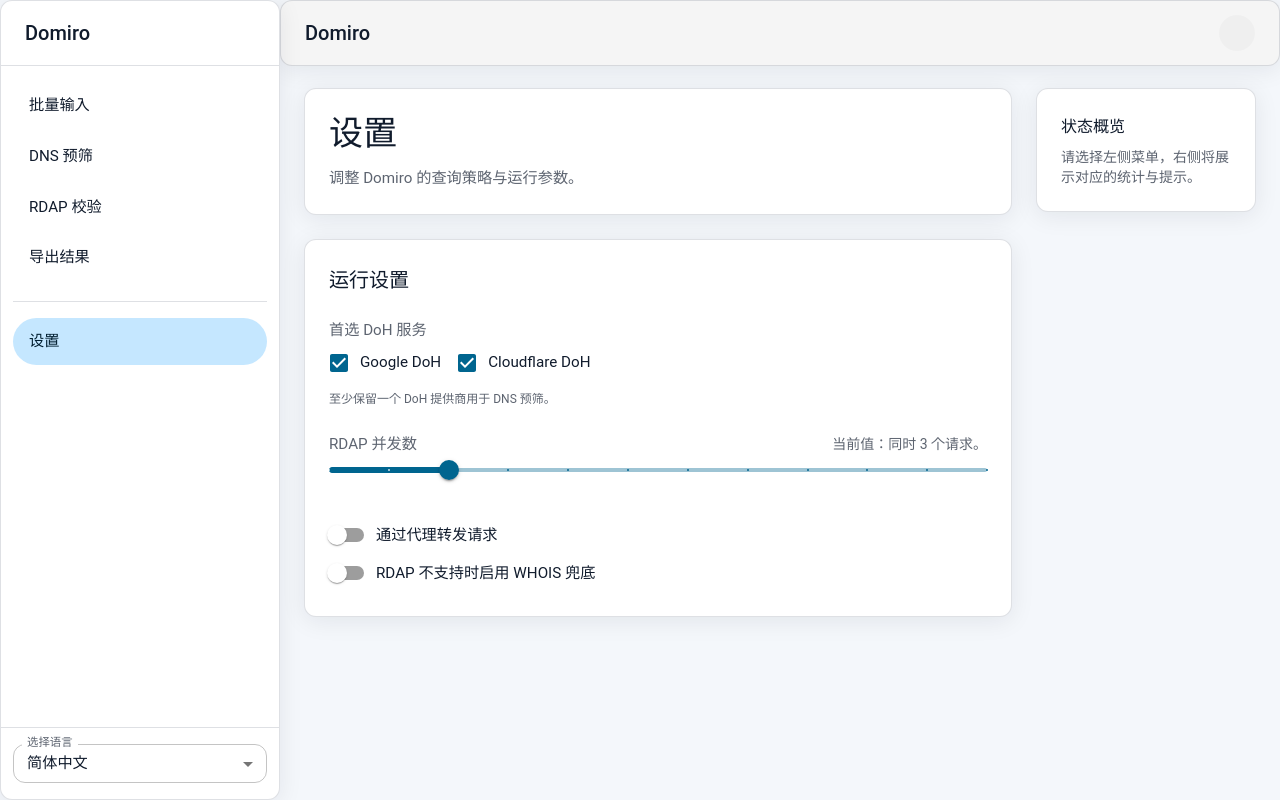
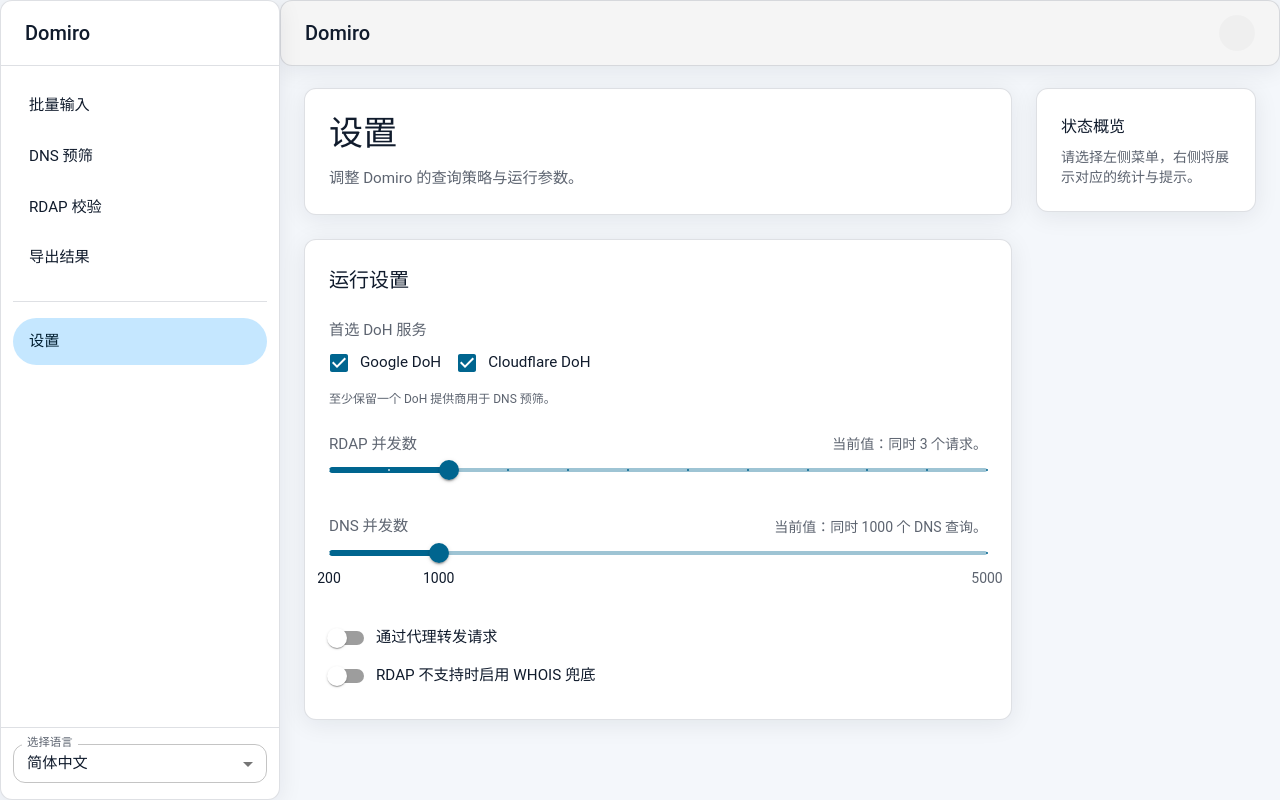
Before and after one commit to domiro-org/web, a React (Vite) app: page /settings in a window 1280 px wide. Built offline with nearby package versions, Linux system fonts and the light colour scheme.

Commit message:
feat(dns): throttle DoH lookups and expose concurrency setting

```diff
--- a/src/locales/en-US/common.json
+++ b/src/locales/en-US/common.json
@@ -162,6 +162,8 @@
   "page.export.settings.providerError": "Keep at least one provider active.",
   "page.export.settings.rdapConcurrency": "RDAP concurrency",
   "page.export.settings.rdapHelper": "Current value: {{value}} request(s) at a time.",
+  "page.export.settings.dnsConcurrency": "DNS concurrency",
+  "page.export.settings.dnsHelper": "Current value: {{value}} DNS lookups in parallel.",
   "page.export.settings.proxy": "Route requests through proxy",
   "page.export.settings.whois": "Enable WHOIS fallback when RDAP is unsupported",
   "page.export.sidebar.title": "Session overview",
--- a/src/locales/zh-Hans/common.json
+++ b/src/locales/zh-Hans/common.json
@@ -162,6 +162,8 @@
   "page.export.settings.providerError": "至少保留一个提供商。",
   "page.export.settings.rdapConcurrency": "RDAP 并发数",
   "page.export.settings.rdapHelper": "当前值：同时 {{value}} 个请求。",
+  "page.export.settings.dnsConcurrency": "DNS 并发数",
+  "page.export.settings.dnsHelper": "当前值：同时 {{value}} 个 DNS 查询。",
   "page.export.settings.proxy": "通过代理转发请求",
   "page.export.settings.whois": "RDAP 不支持时启用 WHOIS 兜底",
   "page.export.sidebar.title": "会话概览",
--- a/src/pages/DnsPage.tsx
+++ b/src/pages/DnsPage.tsx
@@ -7,13 +7,14 @@
 import Stack from "@mui/material/Stack";
 import Typography from "@mui/material/Typography";
 import { DataGrid, type GridColDef } from "@mui/x-data-grid";
-import { useCallback, useMemo } from "react";
+import { useCallback, useEffect, useMemo } from "react";
 import { useTranslation } from "react-i18next";
 import { alpha } from "@mui/material/styles";
 
 import { StatsCard, HintCard } from "../components/SidebarCards";
 import { useWideShellSidebar } from "../layouts/WideShell";
 import { useAppDispatch, useAppState } from "../shared/hooks/useAppState";
+import { useConcurrentQueue } from "../shared/hooks/useConcurrentQueue";
 import type { DomainCheckRow } from "../shared/types";
 import { buildCsvContent, downloadCsv } from "../shared/utils/csv";
 import { runDohQuery } from "../shared/utils/dohQuery";
@@ -31,6 +32,10 @@
   const { t } = useTranslation();
   const { input, dns, settings } = useAppState();
   const dispatch = useAppDispatch();
+  const { enqueue, clear } = useConcurrentQueue(settings.dnsConcurrency);
+
+  // 卸载时清理并发队列，避免残留任务
+  useEffect(() => clear, [clear]);
   const progressValue = useMemo(() => {
     if (dns.totalCount === 0) {
       return 0;
@@ -208,11 +213,12 @@
     });
 
     try {
-      // 使用 Promise.all 并行执行 DoH 查询，加快批量处理速度
+      // 使用受限并发执行 DoH 查询，避免瞬时请求过多
       const nextRows: DomainCheckRow[] = new Array(baseRows.length);
       let completed = 0;
       await Promise.all(
-        baseRows.map(async (row, index) => {
+        baseRows.map((row, index) =>
+          enqueue(async () => {
             try {
               const result = await runDohQuery(row.ascii, settings.dohProviders);
               const providerLabel = result.provider
@@ -244,6 +250,7 @@
               dispatch({ type: "dns/progress", payload: { runId, completed } });
             }
           })
+        )
       );
 
       dispatch({ type: "dns/success", payload: { rows: nextRows, runId } });
@@ -265,7 +272,7 @@
         payload: { severity: "error", messageKey: "dns.error.general" }
       });
     }
-  }, [dispatch, input.domains, settings.dohProviders, t]);
+  }, [dispatch, enqueue, input.domains, settings.dohProviders, t]);
 
   return (
     <Stack spacing={3}>
--- a/src/pages/SettingsPage.tsx
+++ b/src/pages/SettingsPage.tsx
@@ -24,6 +24,11 @@
 //
 
 const PROVIDER_ORDER: DohProviderId[] = ["google", "cloudflare"]; // 展示顺序固定
+const DNS_CONCURRENCY_MARKS = [
+  { value: 200, label: "200" },
+  { value: 1000, label: "1000" },
+  { value: 5000, label: "5000" }
+];
 
 /**
  * 设置页，提供运行参数配置。
@@ -56,10 +61,19 @@
   );
 
   // RDAP 并发滑块
-  const handleConcurrencyChange = useCallback(
+  const handleRdapConcurrencyChange = useCallback(
     (_event: Event, value: number | number[]) => {
       const nextValue = Array.isArray(value) ? value[0] : value;
       dispatch({ type: "settings/update", payload: { rdapConcurrency: nextValue } });
+    },
+    [dispatch]
+  );
+
+  // DNS 并发滑块
+  const handleDnsConcurrencyChange = useCallback(
+    (_event: Event, value: number | number[]) => {
+      const nextValue = Array.isArray(value) ? value[0] : value;
+      dispatch({ type: "settings/update", payload: { dnsConcurrency: nextValue } });
     },
     [dispatch]
   );
@@ -84,6 +98,10 @@
   const rdapHelperText = useMemo(
     () => t("page.export.settings.rdapHelper", { value: settings.rdapConcurrency }),
     [settings.rdapConcurrency, t]
+  );
+  const dnsHelperText = useMemo(
+    () => t("page.export.settings.dnsHelper", { value: settings.dnsConcurrency }),
+    [settings.dnsConcurrency, t]
   );
 
   return (
@@ -150,7 +168,27 @@
             step={1}
             marks
             valueLabelDisplay="auto"
-            onChange={handleConcurrencyChange}
+            onChange={handleRdapConcurrencyChange}
+          />
+        </Box>
+
+        <Box>
+          <Stack direction="row" justifyContent="space-between" alignItems="center">
+            <FormLabel component="legend">
+              {t("page.export.settings.dnsConcurrency")}
+            </FormLabel>
+            <Typography variant="body2" color="text.secondary">
+              {dnsHelperText}
+            </Typography>
+          </Stack>
+          <Slider
+            value={settings.dnsConcurrency}
+            min={200}
+            max={5000}
+            step={100}
+            marks={DNS_CONCURRENCY_MARKS}
+            valueLabelDisplay="auto"
+            onChange={handleDnsConcurrencyChange}
           />
         </Box>
 
--- a/src/shared/hooks/useAppState.tsx
+++ b/src/shared/hooks/useAppState.tsx
@@ -21,6 +21,7 @@
 
 const defaultSettings: AppSettings = {
   rdapConcurrency: 3,
+  dnsConcurrency: 1000,
   dohProviders: ["google", "cloudflare"],
   useProxy: false,
   enableWhoisFallback: false
@@ -589,12 +590,16 @@
   );
 
   const safeProviders = providers.length > 0 ? providers : [...defaultSettings.dohProviders];
-  const concurrency = Number.isFinite(settings.rdapConcurrency)
+  const rdapConcurrency = Number.isFinite(settings.rdapConcurrency)
     ? Math.min(Math.max(Math.trunc(settings.rdapConcurrency), 1), 12)
     : defaultSettings.rdapConcurrency;
+  const dnsConcurrency = Number.isFinite(settings.dnsConcurrency)
+    ? Math.min(Math.max(Math.trunc(settings.dnsConcurrency), 200), 5000)
+    : defaultSettings.dnsConcurrency;
 
   return {
-    rdapConcurrency: concurrency,
+    rdapConcurrency,
+    dnsConcurrency,
     dohProviders: safeProviders,
     useProxy: Boolean(settings.useProxy),
     enableWhoisFallback: Boolean(settings.enableWhoisFallback)
@@ -607,6 +612,7 @@
 function areSettingsEqual(a: AppSettings, b: AppSettings): boolean {
   return (
     a.rdapConcurrency === b.rdapConcurrency &&
+    a.dnsConcurrency === b.dnsConcurrency &&
     a.useProxy === b.useProxy &&
     a.enableWhoisFallback === b.enableWhoisFallback &&
     a.dohProviders.length === b.dohProviders.length &&
--- a/src/shared/types.ts
+++ b/src/shared/types.ts
@@ -80,6 +80,8 @@
 export interface AppSettings {
   /** RDAP 查询最大并发数 */
   rdapConcurrency: number;
+  /** DNS 查询最大并发数 */
+  dnsConcurrency: number;
   /** DoH 查询使用的提供者顺序 */
   dohProviders: DohProviderId[];
   /** 是否通过代理中转网络请求 */
```
Lines whose indentation alone changed are shown as unchanged.
